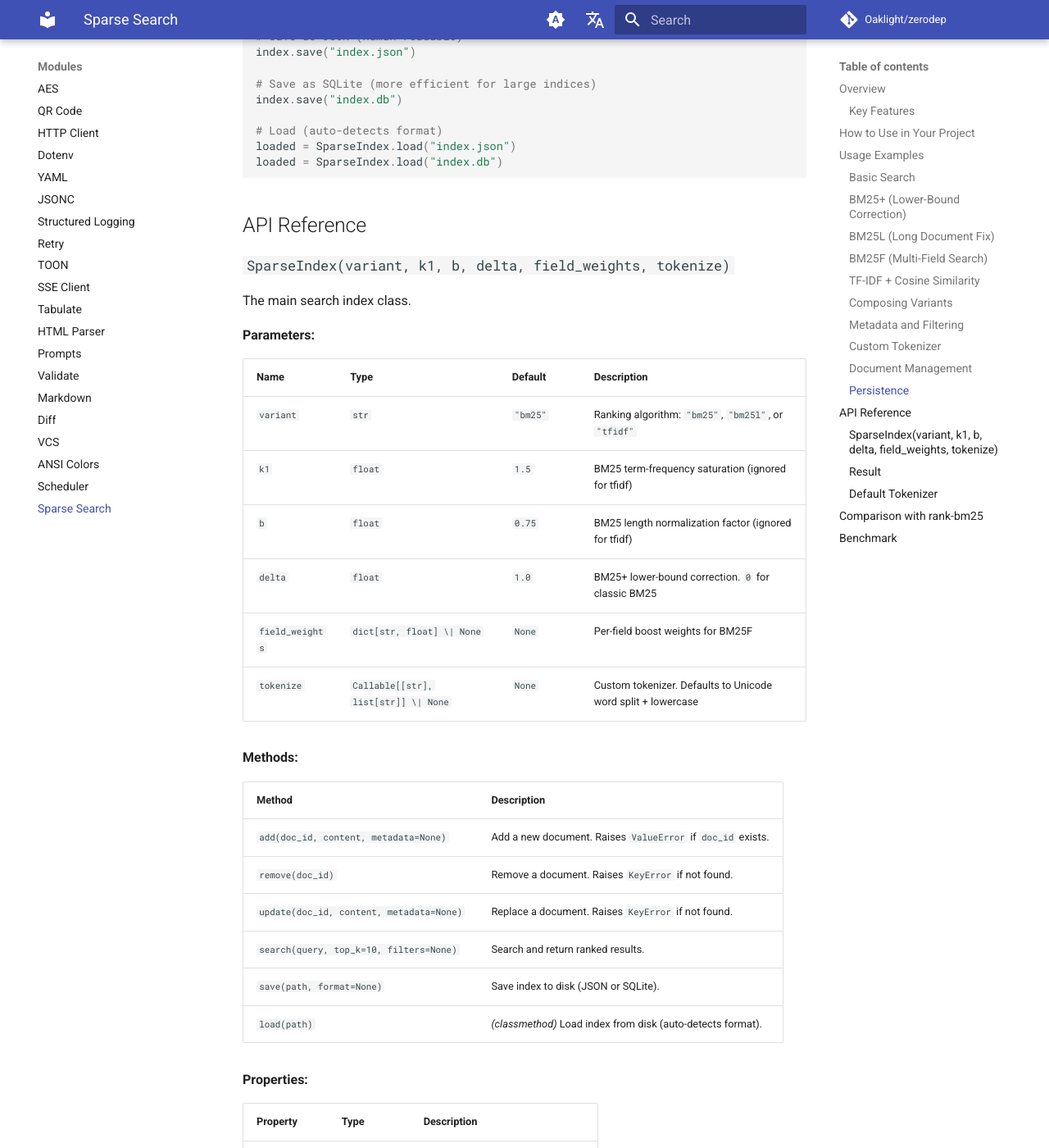
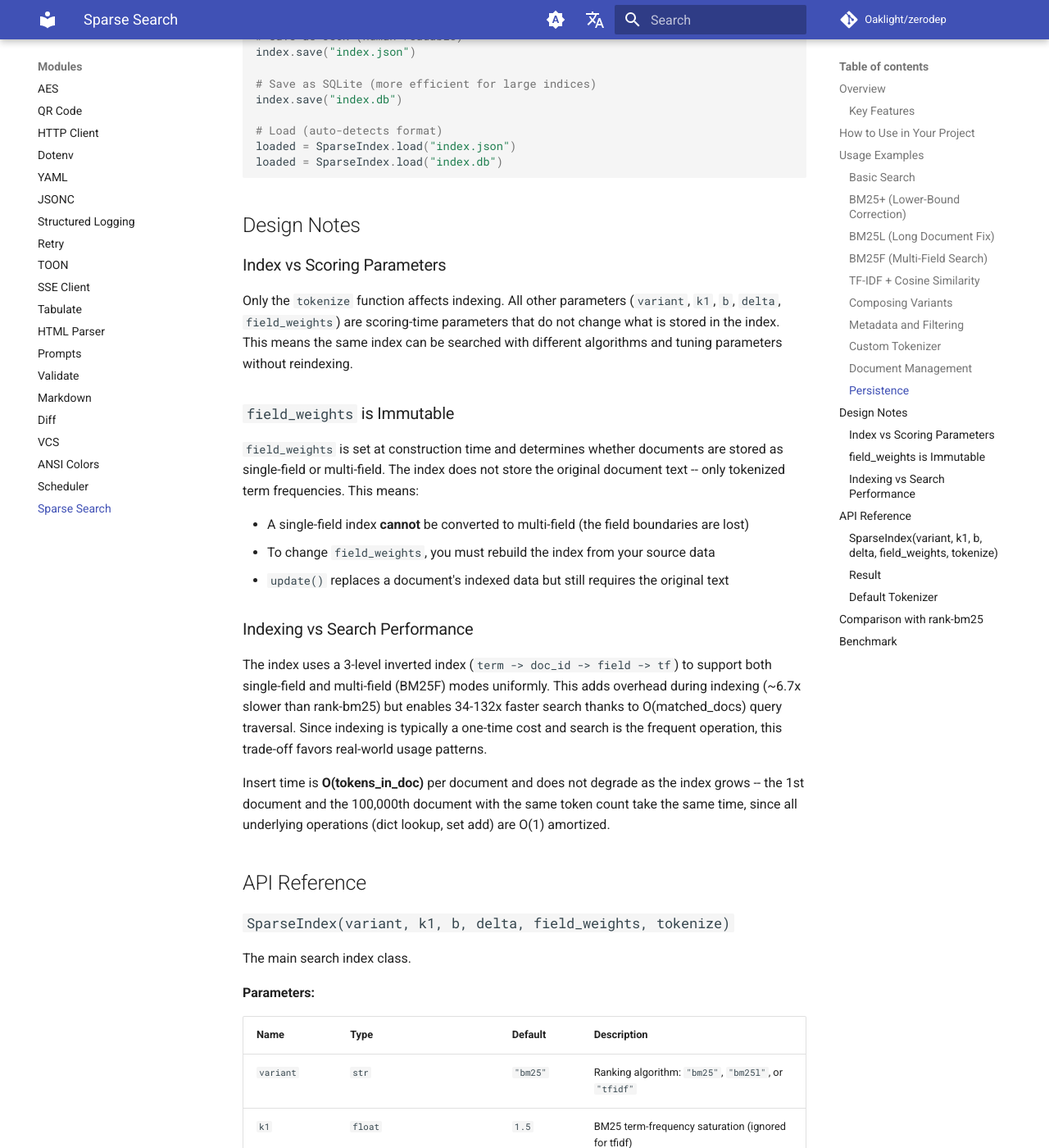
Before and after one commit to Oaklight/zerodep, an MkDocs documentation site: the page built from docs/modules/search.md, in a window 1280 px wide and 1400 px high, scrolled down 3571 px. Shown: the whole window at 82% size. Built offline with MkDocs 1.6.1 and Material for MkDocs 9.7.7, drawn with Linux system fonts in a browser that asks for light colours; comment, search, counter and statistics services are not loaded.

Commit message:
add design notes to sparse_search docs
Document index vs scoring parameter separation, field_weights immutability,
indexing/search performance trade-off, and O(tokens_in_doc) insert complexity.

````diff
--- a/docs/modules/search.md
+++ b/docs/modules/search.md
@@ -166,6 +166,26 @@ loaded = SparseIndex.load("index.json")
 loaded = SparseIndex.load("index.db")
 ```
 
+## Design Notes
+
+### Index vs Scoring Parameters
+
+Only the `tokenize` function affects indexing. All other parameters (`variant`, `k1`, `b`, `delta`, `field_weights`) are scoring-time parameters that do not change what is stored in the index. This means the same index can be searched with different algorithms and tuning parameters without reindexing.
+
+### `field_weights` is Immutable
+
+`field_weights` is set at construction time and determines whether documents are stored as single-field or multi-field. The index does not store the original document text -- only tokenized term frequencies. This means:
+
+- A single-field index **cannot** be converted to multi-field (the field boundaries are lost)
+- To change `field_weights`, you must rebuild the index from your source data
+- `update()` replaces a document's indexed data but still requires the original text
+
+### Indexing vs Search Performance
+
+The index uses a 3-level inverted index (`term -> doc_id -> field -> tf`) to support both single-field and multi-field (BM25F) modes uniformly. This adds overhead during indexing (~6.7x slower than rank-bm25) but enables 34-132x faster search thanks to O(matched_docs) query traversal. Since indexing is typically a one-time cost and search is the frequent operation, this trade-off favors real-world usage patterns.
+
+Insert time is **O(tokens_in_doc)** per document and does not degrade as the index grows -- the 1st document and the 100,000th document with the same token count take the same time, since all underlying operations (dict lookup, set add) are O(1) amortized.
+
 ## API Reference
 
 ### `SparseIndex(variant, k1, b, delta, field_weights, tokenize)`
````
